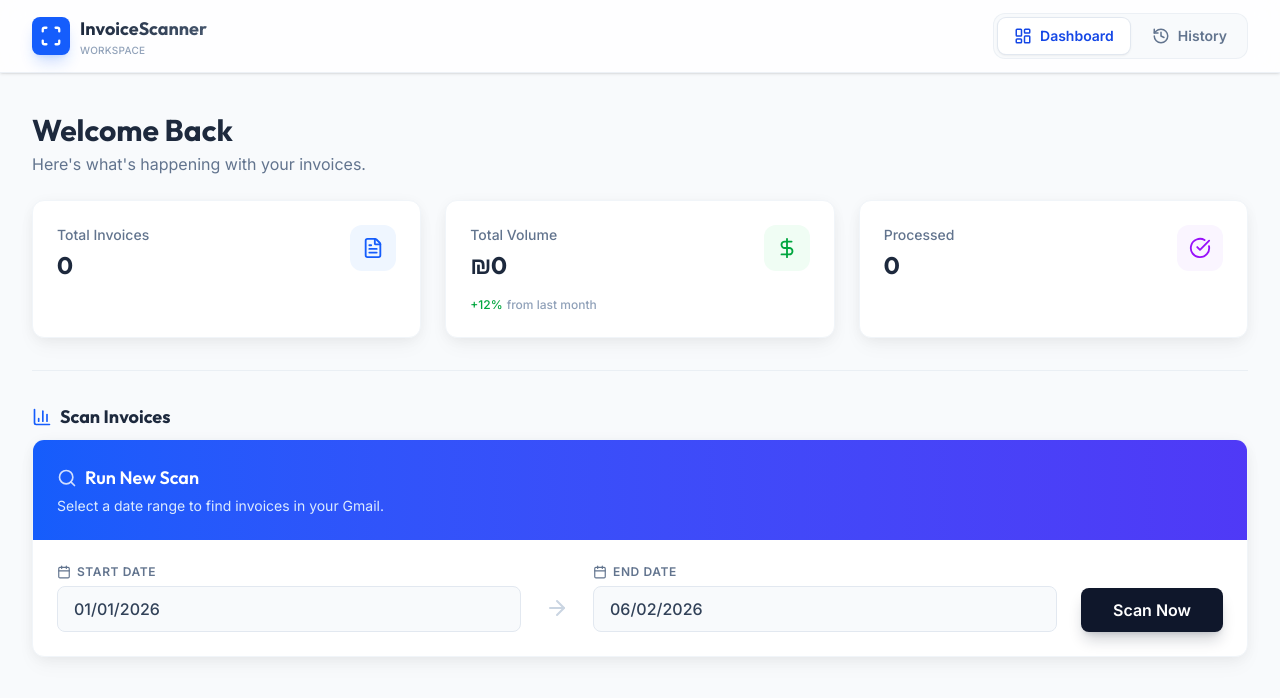
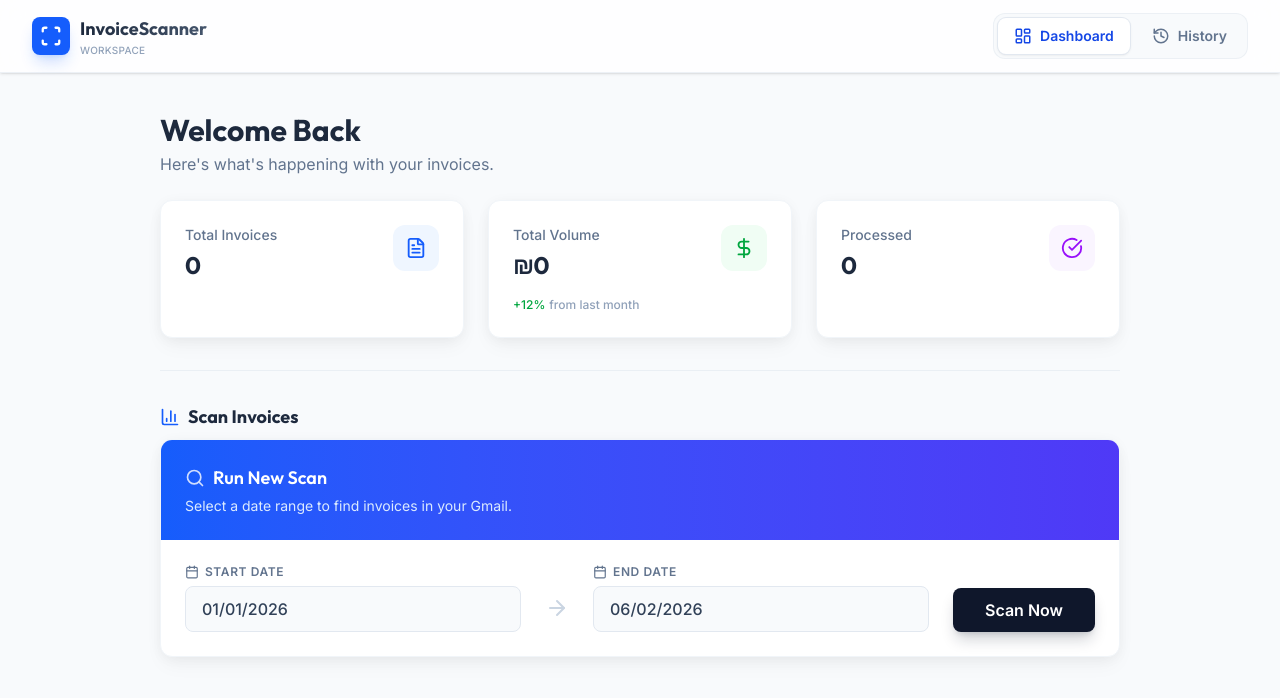
Before and after one commit to roiky/invoice-scanner, a React (Vite) app in the folder frontend/: page / in a window 1280 px wide. Shown: the top 698 px of the page. Built offline with nearby package versions, Linux system fonts and the light colour scheme; no server answers.

Commit message:
UI Tweak: Adjusted main container width to 80%

```diff
--- a/frontend/src/App.jsx
+++ b/frontend/src/App.jsx
@@ -173,7 +173,7 @@ function App() {
       </header>
 
       {/* Main Content */}
-      <main className="max-w-7xl mx-auto px-4 sm:px-6 lg:px-8 pt-28 pb-12 animate-in fade-in slide-in-from-bottom-4 duration-500">
+      <main className="max-w-[80%] mx-auto px-4 sm:px-6 lg:px-8 pt-28 pb-12 animate-in fade-in slide-in-from-bottom-4 duration-500">
 
         {activeTab === 'dashboard' ? (
           <div className="space-y-8">
```
